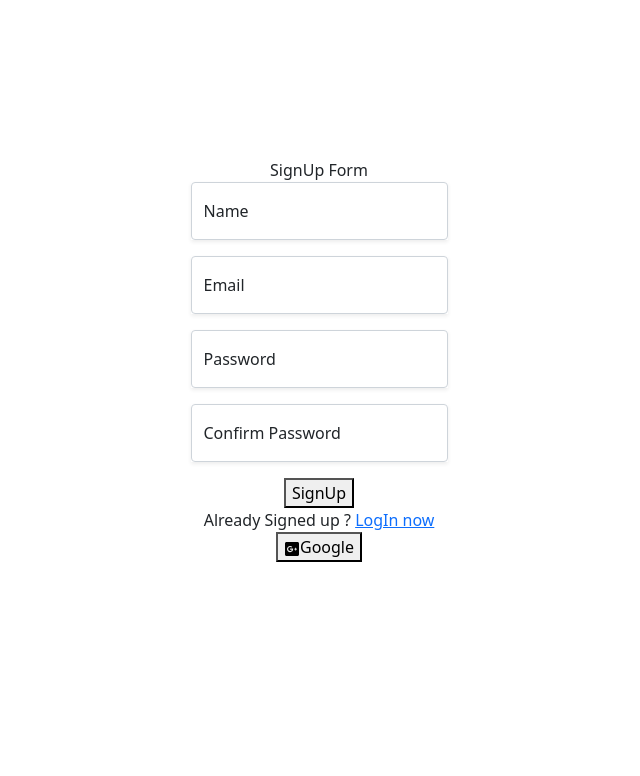
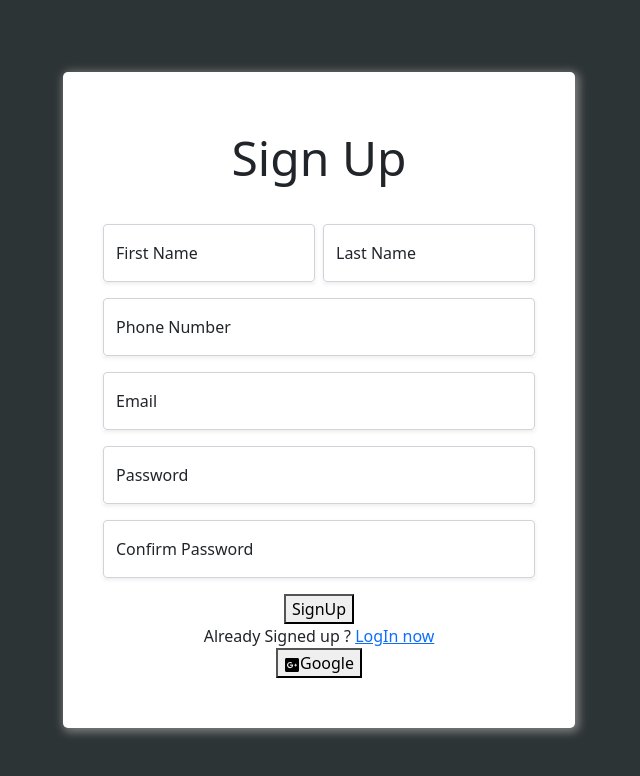
Before and after one commit to Hridoy3519/lu-tc4-hack, a React (Create React App) app: page /register in a window 1280 px wide. Shown: the top 776 px of the page, without its empty margins (321-961 px from the left). Built offline with nearby package versions, Linux system fonts and the light colour scheme; no server answers.

Commit message:
Reg/Login Structure Done

```diff
--- a/src/Pages/Authentication/Login/Login.js
+++ b/src/Pages/Authentication/Login/Login.js
@@ -31,7 +31,7 @@ const Login = () => {
         signInWithGoogle(location, history)
     }
     return (
-        <div style={{ height: '90vh' }} className="d-flex justify-content-center align-items-center">
+        <div style={{ height: '90vh' }} className="d-flex justify-content-center align-items-center bg">
                 <div className="form-container">
                     {
                         path ?
@@ -40,7 +40,7 @@ const Login = () => {
                                 color: "red"
                             }}>Please LogIn First</div>
 
-                            : <div className="log-in-header">LogIn Form</div>
+                            : <div className="log-in-header">Login</div>
                     }
                    <form >
                         <div className="form-floating mb-3 shadow-sm">
--- a/src/Pages/Authentication/Register/Register.css
+++ b/src/Pages/Authentication/Register/Register.css
@@ -0,0 +1,22 @@
+.bg{
+    background-color: #2d3436;
+    min-height: 100vh;
+}
+.form-container{
+    position: relative;
+    text-align: center;
+    width: 40%;
+    background: white;
+    margin: 0px auto;
+    padding: 50px 40px;
+    box-shadow: 2px 2px 10px 2px gray;
+    border-radius: 5px;
+  }
+  .log-in-header{
+      margin-bottom: 30px;
+      font-size: 48px;
+      font-weight: 500;
+}
+.btn-custom{
+
+}
--- a/src/Pages/Authentication/Register/Register.js
+++ b/src/Pages/Authentication/Register/Register.js
@@ -1,4 +1,5 @@
 import React, { useState } from 'react';
+import './Register.css';
 import { useHistory, useLocation } from 'react-router';
 import { NavLink } from 'react-router-dom';
 import useAuth from '../../../hooks/useAuth';
@@ -24,8 +25,8 @@ const Register = () => {
             alert('Your password did not match');
             return;
         }
-        console.log(loginData.name);
-        registerUser(loginData.email, loginData.password, loginData.name, history);
+        loginData.name = loginData.fname.concat(" ",loginData.lname)
+        registerUser(loginData.email, loginData.phone, loginData.password, loginData.name, history);
         e.preventDefault();
     }
     const handleGoogleSignIn = () => {
@@ -33,24 +34,34 @@ const Register = () => {
     }
 
     return (
-        <div style={{ height: '90vh' }} className="d-flex justify-content-center align-items-center">
+        <div style={{ height: '90vh' }} className="d-flex justify-content-center align-items-center bg">
             <div className="form-container">
-                <div className="log-in-header">SignUp Form</div>
+                <div className="log-in-header">Sign Up</div>
                 <form >
-                    <div className="form-floating mb-3 shadow-sm">
-                            <input onChange={handleOnBlur} type="text" className="form-control" name="name" id="floatingName" placeholder="Name"/>
-                            <label htmlFor="floatingName">Name</label>
+                    <div className="d-flex justify-content-between">
+                    <div className="form-floating mb-3 me-1 w-100 shadow-sm">
+                        <input onChange={handleOnBlur} type="text" className="form-control" name="fname" id="floatingName" placeholder="Name" required />
+                        <label htmlFor="floatingName">First Name</label>
+                    </div>
+                    <div className="form-floating mb-3 ms-1 w-100 shadow-sm">
+                        <input onChange={handleOnBlur} type="text" className="form-control" name="lname" id="floatingName" placeholder="Name" required />
+                        <label htmlFor="floatingName">Last Name</label>
+                    </div>
                     </div>
                     <div className="form-floating mb-3 shadow-sm">
-                            <input onChange={handleOnBlur} type="email" className="form-control" id="floatingEmail" name="email" placeholder="name@example.com" />
+                        <input onChange={handleOnBlur} type="text" className="form-control" name="phone" id="floatingName" placeholder="Phone Number" required />
+                        <label htmlFor="floatingName">Phone Number</label>
+                    </div>
+                    <div className="form-floating mb-3 shadow-sm">
+                        <input onChange={handleOnBlur} type="email" className="form-control" id="floatingEmail" name="email" placeholder="name@example.com" required />
                         <label htmlFor="floatingEmail">Email</label>
                     </div>
                     <div className="form-floating mb-3 shadow-sm">
-                            <input onChange={handleOnBlur} type="password" className="form-control" name="password" id="floatingPassword" placeholder="Password" />
+                        <input onChange={handleOnBlur} type="password" className="form-control" name="password" id="floatingPassword" placeholder="Password" required />
                         <label htmlFor="floatingPassword">Password</label>
                     </div>
                     <div className="form-floating mb-3 shadow-sm">
-                            <input onChange={handleOnBlur} type="password" className="form-control" name="password2" id="floatingPassword" placeholder="Retype Password" />
+                        <input onChange={handleOnBlur} type="password" className="form-control" name="password2" id="floatingPassword" placeholder="Retype Password" required />
                         <label htmlFor="floatingPassword">Confirm Password</label>
                     </div>
                     <button onClick={handleLoginSubmit} className="btn-custom">SignUp</button>
--- a/src/hooks/useFirebase.js
+++ b/src/hooks/useFirebase.js
@@ -16,15 +16,15 @@ const useFirebase = () => {
     const auth = getAuth();
     const googleProvider = new GoogleAuthProvider();
 
-    const registerUser = (email, password, name, history) => {
+    const registerUser = (email, phone, password, name, history) => {
         setIsLoading(true);
         createUserWithEmailAndPassword(auth, email, password)
             .then((userCredential) => {
                 setAuthError('');
-                const newUser = { email, displayName: name };
+                const newUser = { email, displayName: name, phone };
                 setUser(newUser);
                 // save user to the database
-                saveUser(email, name, 'POST');
+                saveUser(email, name, phone, 'POST');
                 // send name to firebase after creation
                 updateProfile(auth.currentUser, {
                     displayName: name
```
Lines whose indentation alone changed are shown as unchanged.
